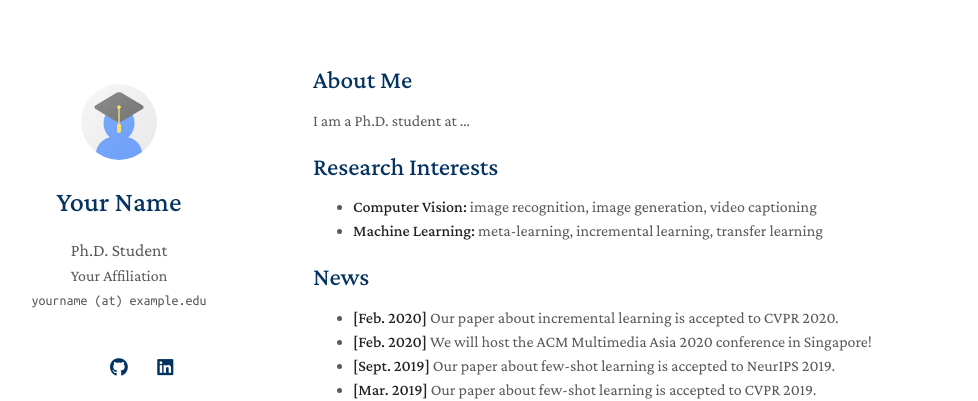
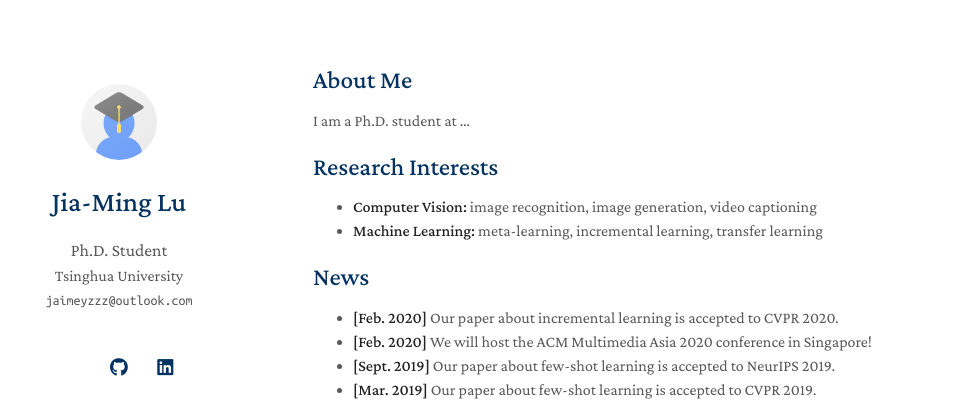
Before and after one commit to jaimeyzzz/jaimeyzzz.github.io, a Jekyll site: the page built from index.md, in a window 1280 px wide. Shown: the top 401 px of the page, without its empty margins (157-1135 px from the left). Built offline with Jekyll 4.4.1, drawn with Linux system fonts in a browser that asks for light colours; a style sheet for code colours, icons or effects is not loaded; our own code applies the rules of GitHub Pages for plain Markdown files.

Commit message:
[update some informations]

```diff
--- a/_config.yml
+++ b/_config.yml
@@ -1,14 +1,14 @@
 # Basic Information
-title: Your Name
+title: Jia-Ming Lu
 position: Ph.D. Student
-affiliation: Your Affiliation
-email: yourname (at) example.edu
+affiliation: Tsinghua University
+email: jaimeyzzz@outlook.com
 
 # Search Engine Optimization (SEO)
 # The following information is used to improve the website traffic from search engines, e.g., Google.
-keywords: minimal light
-description: The Minimal Light is a simple and elegant jekyll theme for academic personal homepage.
-canonical: https://minimal-light-theme.yliu.me/
+keywords: Computer Graphics
+description: .
+canonical: https://www.jaimeyzzz.com/
 
 # Links
 # If you don't need one of them, you may delete the corresponding line.
```
Also changed, not shown: README.md (deleted), README_de.md (deleted), README_zh_Hans.md (deleted), README_zh_Hant.md (deleted).
